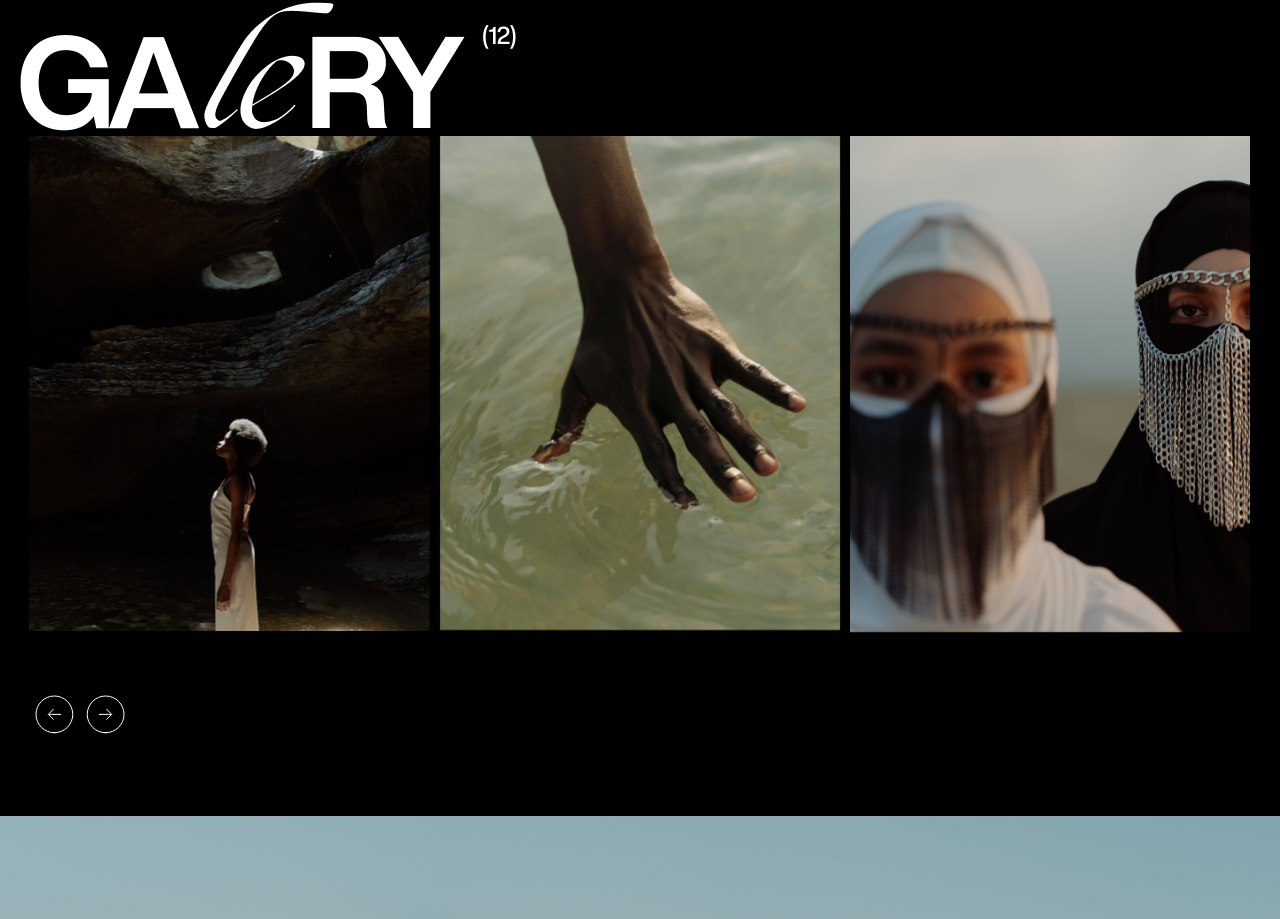
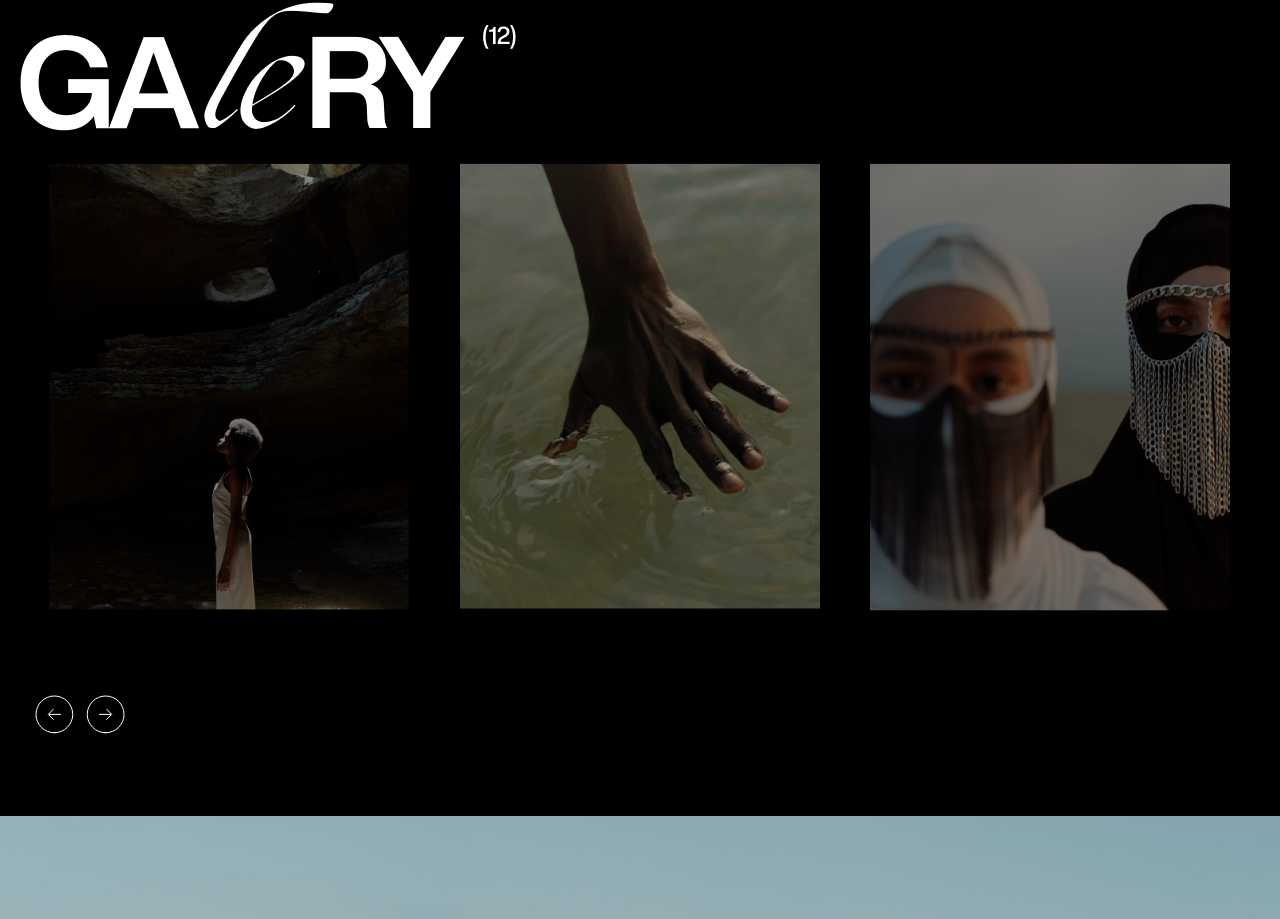
Before and after one commit to HenriqueCDS/Cotton_Films_Website, a React (Vite) app in the folder app/: page / in a window 1280 px wide. Shown: the part 1048-1967 px from the top of the page. Built offline with nearby package versions, Linux system fonts and the light colour scheme.

Commit message:
update galery images

```diff
--- a/app/src/components/Galery/galery.css
+++ b/app/src/components/Galery/galery.css
@@ -86,8 +86,9 @@
     }
 }
 
+.galery .carrousel .image-carrousel:not(:hover){
+    transform: scale(90%);
+    opacity: 0.6;
 
-.galery .carrousel .image-carrousel:hover{
-    transform: scale(120%);
 
 }
```
